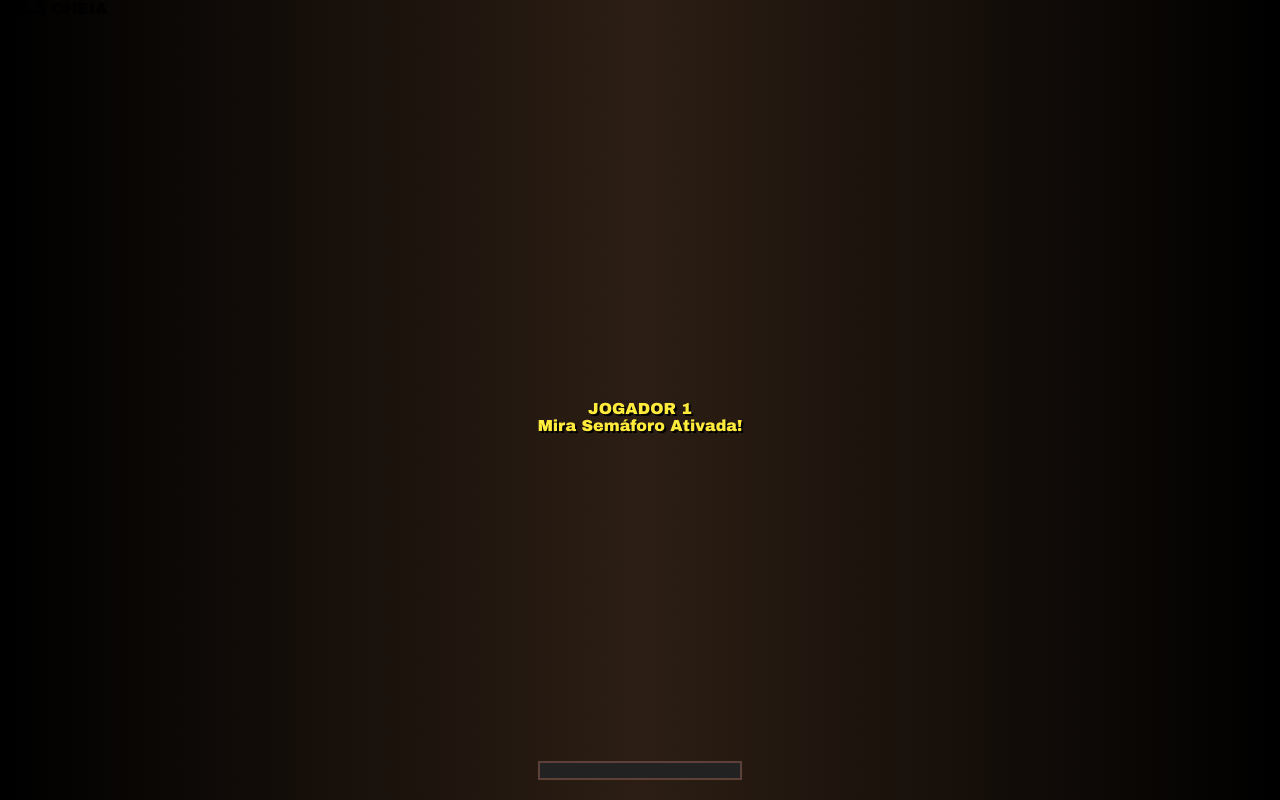
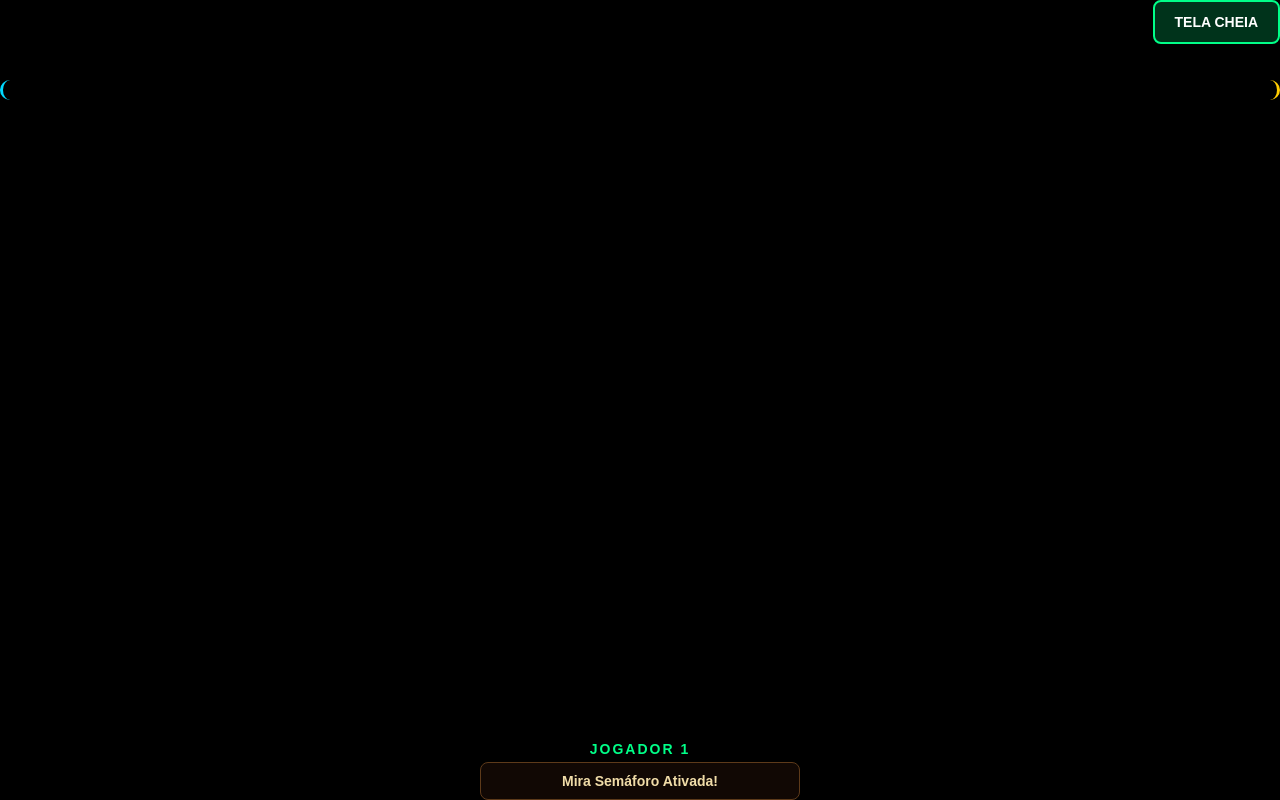
Before and after one commit to emanuelalandossantossilva-alt/Sinuquinha-, a website: page index.html in a window 1280 px wide. Drawn offline with Linux system fonts and the light colour scheme.

Commit message:
Update style.css

```diff
--- a/style.css
+++ b/style.css
@@ -1,20 +1,122 @@
-body {
-    background: radial-gradient(circle, #2c1e14 0%, #000000 100%);
-    overflow: hidden; margin: 0; font-family: 'Arial Black', sans-serif;
+* {
+    touch-action: none;
+    user-select: none;
+    -webkit-tap-highlight-color: transparent;
+    box-sizing: border-box;
+    margin: 0;
+    padding: 0;
 }
-#placar-lisas, #placar-listras {
-    position: absolute; top: 10px; padding: 10px;
-    background: rgba(20, 40, 20, 0.9); border: 3px solid #5d4037;
-    color: #e0e0e0; font-family: 'Courier New', monospace; z-index: 10;
+
+html, body {
+    background: #000;
+    overflow: hidden;
+    width: 100vw;
+    height: 100vh;
+    position: fixed;
+    top: 0;
+    left: 0;
+    font-family: sans-serif;
 }
-#placar-lisas { left: 10px; }
-#placar-listras { right: 10px; }
+
+canvas {
+    display: block;
+    width: 100% !important;
+    height: 100% !important;
+}
+
+#fullscreen-btn {
+    position: absolute;
+    top: env(safe-area-inset-top, 20px);
+    right: env(safe-area-inset-right, 20px);
+    z-index: 100;
+    background: rgba(0, 255, 136, 0.2);
+    border: 2px solid #00ff88;
+    color: white;
+    padding: 12px 20px;
+    border-radius: 8px;
+    font-size: 14px;
+    font-weight: bold;
+    cursor: pointer;
+    pointer-events: auto;
+}
+
 #power-container {
-    position: absolute; bottom: 20px; left: 50%; transform: translateX(-50%);
-    width: 200px; height: 15px; background: #222; border: 2px solid #5d4037; z-index: 10;
+    position: absolute;
+    top: 0;
+    left: 0;
+    width: 100%;
+    height: 8px;
+    background: rgba(0,0,0,0.5);
+    z-index: 20;
 }
-#power-meter { width: 0%; height: 100%; background: #4caf50; transition: width 0.1s; }
+
+#power-meter {
+    width: 0%;
+    height: 100%;
+    background: linear-gradient(90deg, #00ff88, #ffff00, #ff4400);
+    box-shadow: 0 0 15px rgba(0,255,136,0.7);
+}
+
 #ui-overlay {
-    position: absolute; top: 50%; width: 100%; text-align: center;
-    pointer-events: none; z-index: 10; color: #ffeb3b; text-shadow: 2px 2px #000;
+    position: absolute;
+    bottom: env(safe-area-inset-bottom, 25px);
+    left: 50%;
+    transform: translateX(-50%);
+    color: white;
+    text-align: center;
+    pointer-events: none;
+    z-index: 30;
+    width: 100%;
 }
+
+#turn-msg {
+    font-size: 14px;
+    margin-bottom: 5px;
+    text-transform: uppercase;
+    letter-spacing: 2px;
+    font-weight: bold;
+    color: #00ff88;
+}
+
+.status-msg {
+    font-size: 14px;
+    font-weight: bold;
+    background: rgba(20,10,5,0.85);
+    padding: 10px 20px;
+    border-radius: 8px;
+    border: 1px solid #5d3a1a;
+    color: #f0dca8;
+    display: inline-block;
+    min-width: 320px;
+}
+
+.pocket-list {
+    position: absolute;
+    top: 80px;
+    display: flex;
+    flex-direction: column;
+    gap: 5px;
+    padding: 10px;
+    background: rgba(0,0,0,0.2);
+    border-radius: 10px;
+    min-width: 60px;
+    z-index: 40;
+}
+
+#list-pares { left: env(safe-area-inset-left, 15px); border-left: 3px solid #00d9ff; }
+#list-impares { right: env(safe-area-inset-right, 15px); border-right: 3px solid #ffcc00; align-items: flex-end; }
+
+.ball-icon {
+    width: 26px;
+    height: 26px;
+    border-radius: 50%;
+    display: flex;
+    align-items: center;
+    justify-content: center;
+    font-size: 11px;
+    font-weight: bold;
+    color: white;
+    border: 1px solid rgba(255,255,255,0.4);
+    box-shadow: inset -2px -2px 5px rgba(0,0,0,0.6), 0 2px 4px rgba(0,0,0,0.5);
+    margin-bottom: 2px;
+}
```
